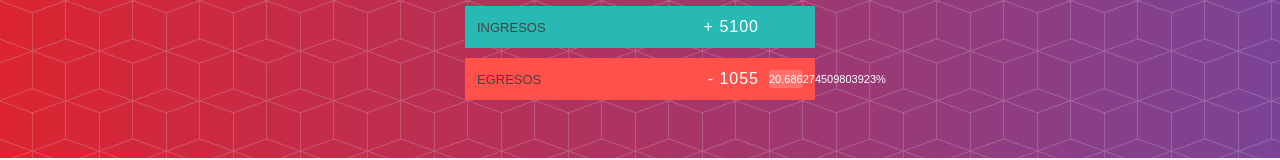
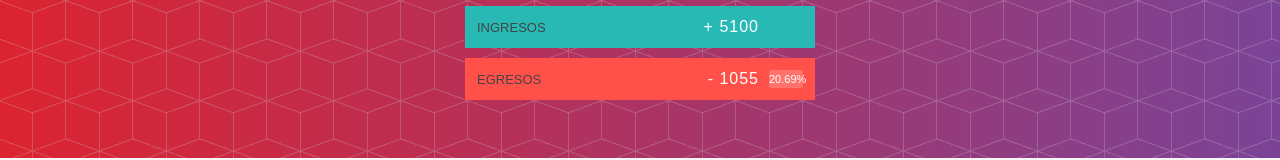
Before and after one commit to jfbarahonag/budget-app, an Angular app: page / in a window 1280 px wide. Shown: the part 162-322 px from the top of the page. Built offline with nearby package versions, Linux system fonts and the light colour scheme.

Commit message:
approximate two decimals has been added in percentage view

```diff
--- a/src/app/header/header.component.ts
+++ b/src/app/header/header.component.ts
@@ -18,6 +18,6 @@ export class HeaderComponent {
     if (isNaN(percentage)) {
       return 0;
     }
-    return percentage;
+    return percentage.toFixed(2);
   }
 }
```
